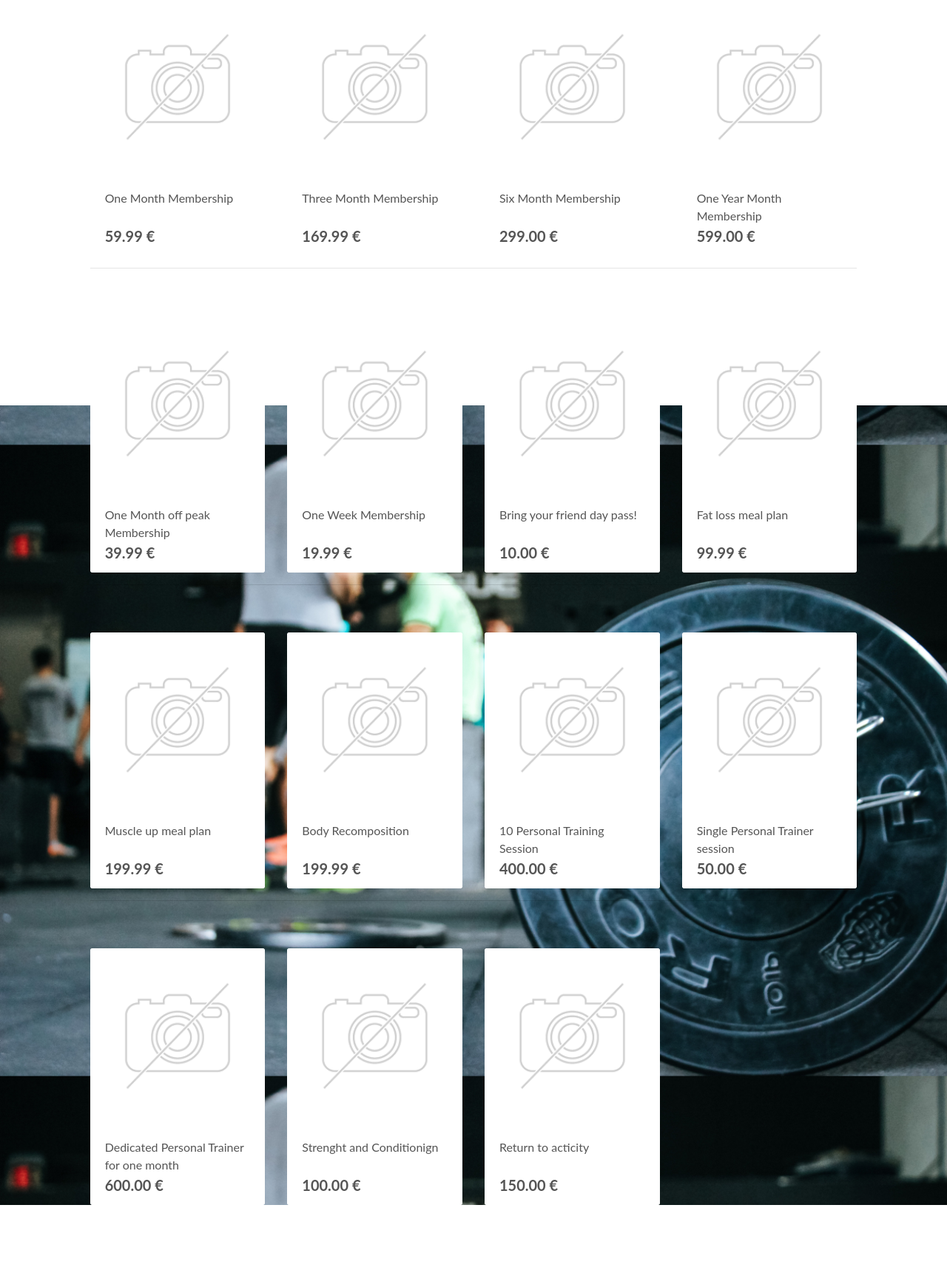
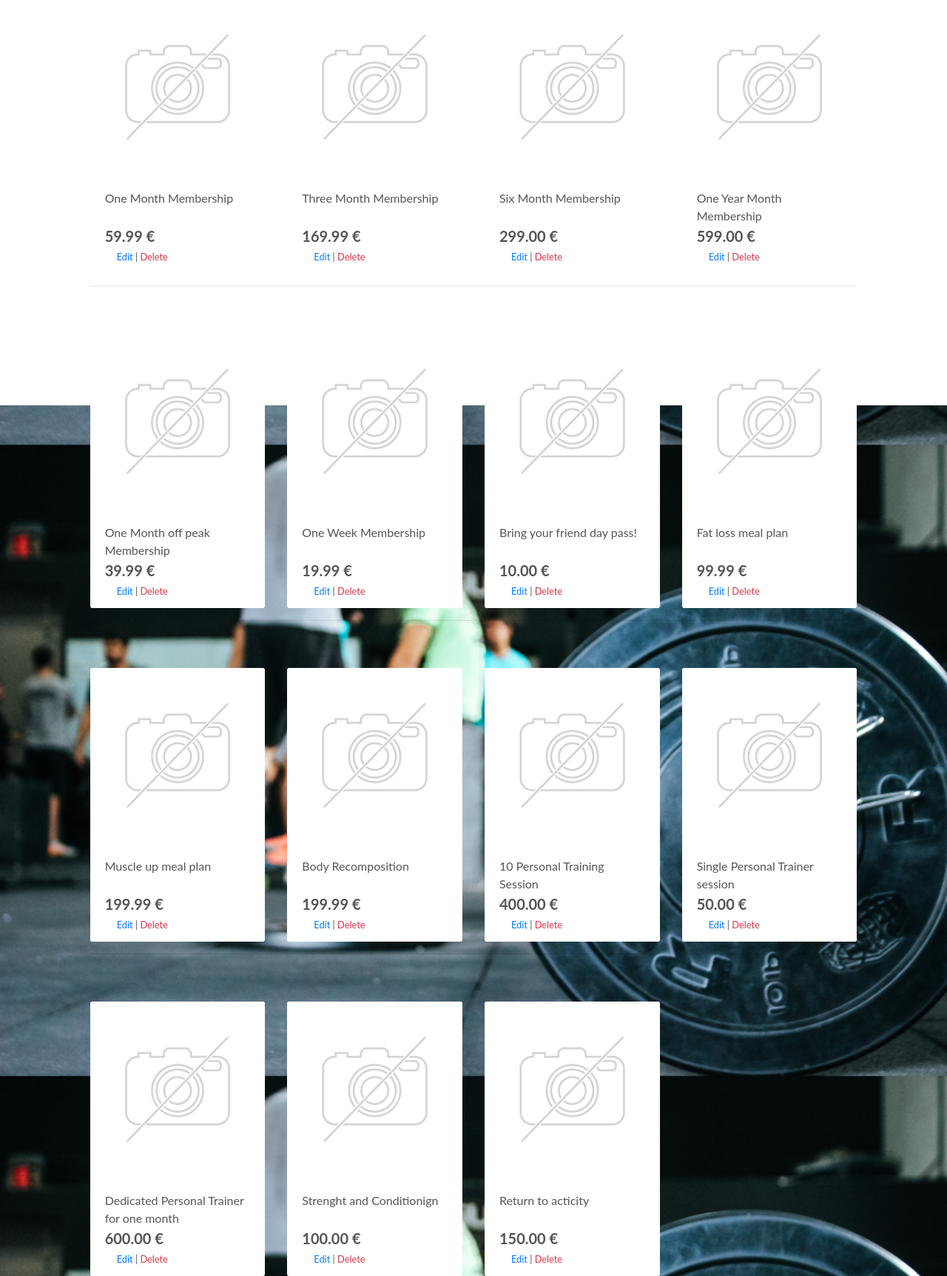
Before and after one commit to rfpotrero/fitbodies, a Django app: page /products/ in a window 1280 px wide. Shown: the part 252-1977 px from the top of the page at 74% size. Before the commit the page ends 1881 px from the top, so only its background shows below. Run offline with Django 3.2, Linux system fonts and the light colour scheme; the visitor is signed in with stand-in values (Sample User, id 1); data comes from the database, SQL or seed files in the repository; parts of the project's set-up code (start-up, migrations or seed data) failed here and were passed over; some libraries are stand-ins or nearby versions.

Commit message:
feat: Add delete product view and url
Adding delete option to views and url. Adding edit and delete
buttons for admin users in the products view #54

```diff
--- a/products/templates/products/product_detail.html
+++ b/products/templates/products/product_detail.html
@@ -30,6 +30,12 @@
                 <div class="product-details-container mb-5 mt-md-5">
                     <p class="mb-0">{{ product.name }}</p>
                     <p class="lead mb-0 text-left font-weight-bold">${{ product.price }}</p>
+                    {% if request.user.is_superuser %}
+                        <small class="ml-3">
+                            <a href="{% url 'edit_product' product.id %}">Edit</a> |
+                            <a class="text-danger" href="{% url 'delete_product' product.id %}">Delete</a>
+                        </small>
+                    {% endif %}
                     <p class="mt-3">{{ product.description }}</p>
                     <form class="form" action="{% url 'add_to_bag' product.id %}" method="POST">
                         {% csrf_token %}
--- a/products/templates/products/products.html
+++ b/products/templates/products/products.html
@@ -41,6 +41,12 @@
                                 <div class="row">
                                     <div class="col">
                                         <p class="lead mb-0 text-left font-weight-bold">{{ product.price }} €</p>
+                                        {% if request.user.is_superuser %}
+                                            <small class="ml-3">
+                                                <a href="{% url 'edit_product' product.id %}">Edit</a> |
+                                                <a class="text-danger" href="{% url 'delete_product' product.id %}">Delete</a>
+                                            </small>
+                                        {% endif %}
                                     </div>
                                 </div>
                             </div>
--- a/products/urls.py
+++ b/products/urls.py
@@ -6,4 +6,5 @@ urlpatterns = [
     path('<int:product_id>/', views.product_detail, name='product_detail'),
     path('add/', views.add_product, name='add_product'),
     path('edit/<int:product_id>/', views.edit_product, name='edit_product'),
+    path('delete/<int:product_id>/', views.delete_product, name='delete_product'),
 ]
--- a/products/views.py
+++ b/products/views.py
@@ -42,9 +42,9 @@ def add_product(request):
     if request.method == 'POST':
         form = ProductForm(request.POST, request.FILES)
         if form.is_valid():
-            form.save()
+            product = form.save()
             messages.success(request, 'Successfully added product!')
-            return redirect(reverse('add_product'))
+            return redirect(reverse('product_detail', args=[product.id]))
         else:
             messages.error(request, 'Failed to add product. Please ensure the form is valid.')
     else:
@@ -80,3 +80,11 @@ def edit_product(request, product_id):
     }
 
     return render(request, template, context)
+
+
+def delete_product(request, product_id):
+    """ Delete a product from the store """
+    product = get_object_or_404(Product, pk=product_id)
+    product.delete()
+    messages.success(request, 'Product deleted!')
+    return redirect(reverse('products'))
```
